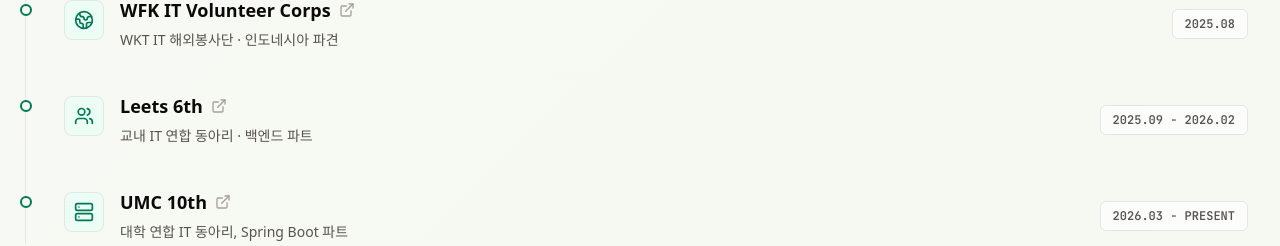
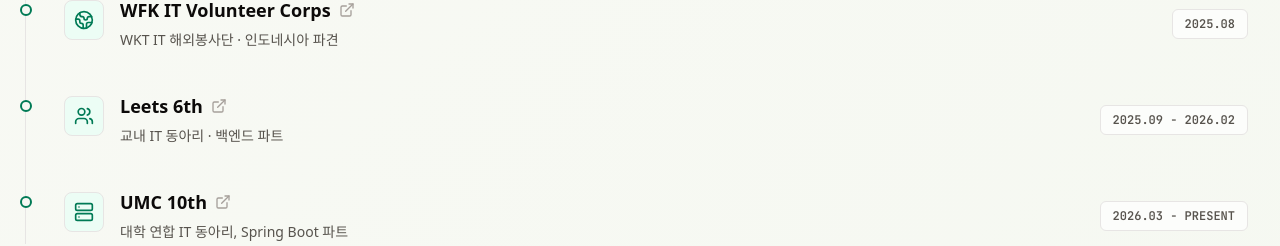
Before and after one commit to HYUNJOON-SUNG/Hyunjoon-Sung-Portfolio, a React (Vite) app: page / in a window 1280 px wide. Shown: the part 1700-1946 px from the top of the page. Built offline with nearby package versions, Linux system fonts and the light colour scheme; a web font is replaced by a local one.

Commit message:
잘못된 문구 수정

```diff
--- a/src/App.tsx
+++ b/src/App.tsx
@@ -107,7 +107,7 @@ const activities: Activity[] = [
   {
     icon: Users,
     title: 'Leets 6th',
-    subtitle: '교내 IT 연합 동아리 · 백엔드 파트',
+    subtitle: '교내 IT 동아리 · 백엔드 파트',
     date: '2025.09 - 2026.02',
     url: 'https://www.leets.land/',
   },
```
